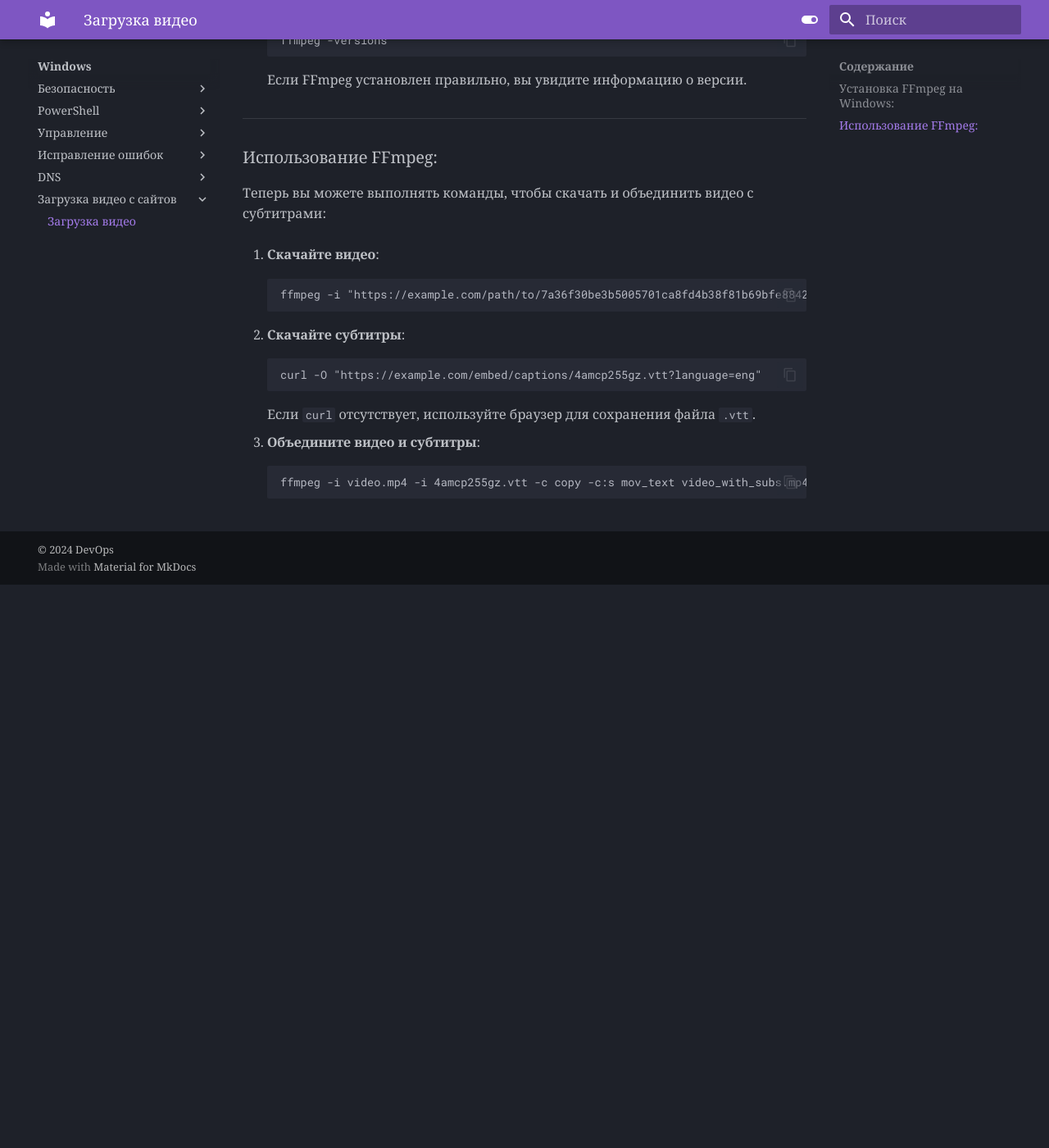
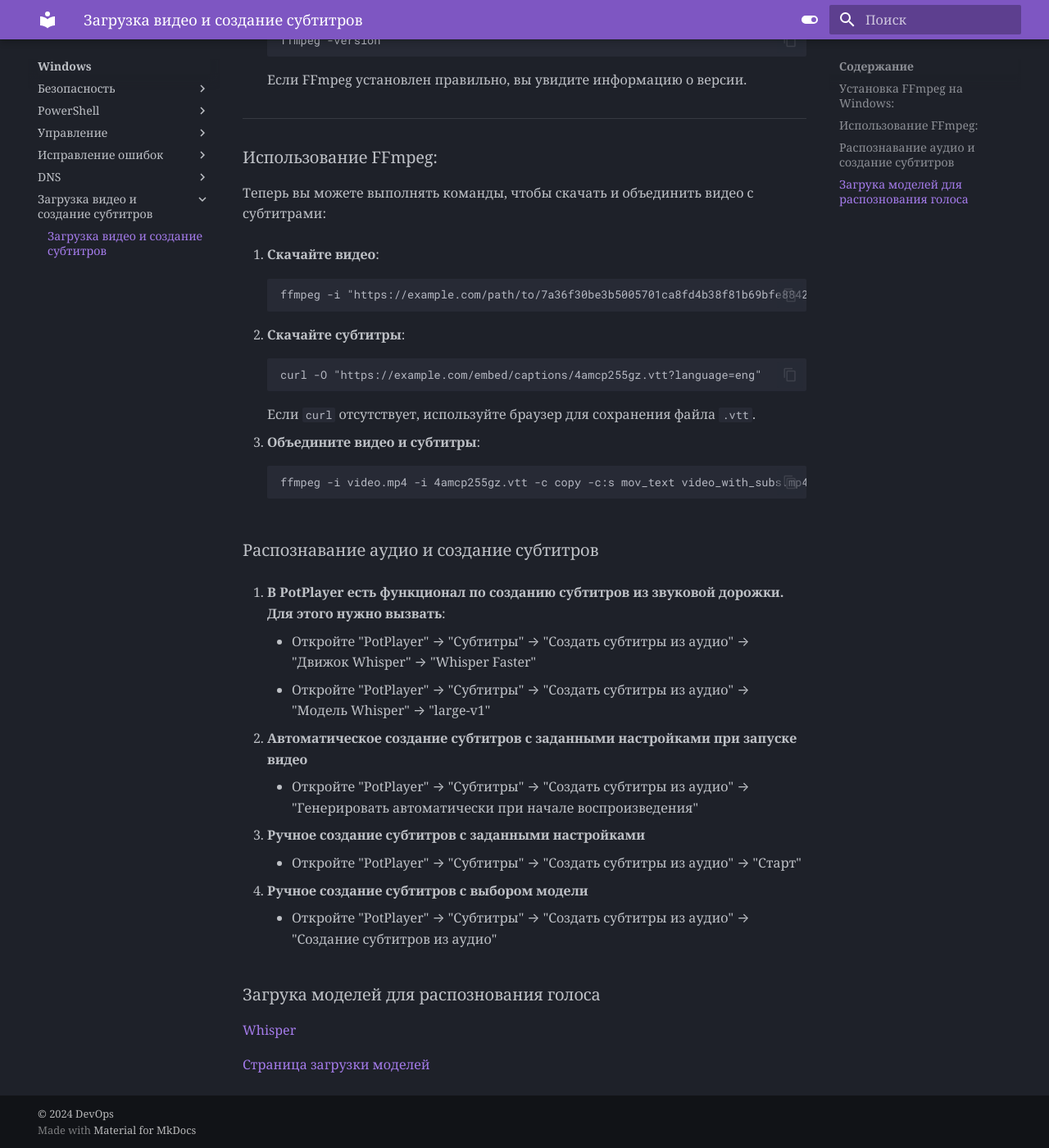
Before and after one commit to Iamseniordevops/DevOpsDocs, an MkDocs documentation site: the page built from docs/Windows/downloadVideo.md, in a window 1280 px wide and 1400 px high, scrolled down 849 px. Shown: the whole window at 82% size. Built offline with MkDocs 1.6.1 and Material for MkDocs 9.7.7, drawn with Linux system fonts in a browser that asks for light colours; before the commit the page ends 1562 px from its top, so only the background shows below that; some of the changed text lies outside the part shown.

Commit message:
Video download add info

````diff
--- a/docs/Windows/downloadVideo.md
+++ b/docs/Windows/downloadVideo.md
@@ -22,7 +22,7 @@
 4. **Проверьте установку**: Откройте командную строку ++win+r++ , затем `cmd` и введите:
 
     ```cmd
-    ffmpeg -versions
+    ffmpeg -version
     ```
     Если FFmpeg установлен правильно, вы увидите информацию о версии.
 
@@ -52,3 +52,23 @@
     ```cmd
     ffmpeg -i video.mp4 -i 4amcp255gz.vtt -c copy -c:s mov_text video_with_subs.mp4
     ```
+
+### Распознавание аудио и создание субтитров
+1. **В PotPlayer есть функционал по созданию субтитров из звуковой дорожки. Для этого нужно вызвать**:
+
+    - Откройте "PotPlayer" → "Субтитры" → "Создать субтитры из аудио" → "Движок Whisper" → "Whisper Faster"
+    - Откройте "PotPlayer" → "Субтитры" → "Создать субтитры из аудио" → "Модель Whisper" → "large-v1"
+
+2. **Автоматическое создание субтитров с заданными настройками при запуске видео**
+    - Откройте "PotPlayer" → "Субтитры" → "Создать субтитры из аудио" → "Генерировать автоматически при начале воспроизведения"
+
+3. **Ручное создание субтитров с заданными настройками**
+    - Откройте "PotPlayer" → "Субтитры" → "Создать субтитры из аудио" → "Старт"
+
+4. **Ручное создание субтитров с выбором модели**
+    - Откройте "PotPlayer" → "Субтитры" → "Создать субтитры из аудио" → "Создание субтитров из аудио"
+
+### Загрука моделей для распознования голоса
+[Whisper](https://github.com/openai/whisper)
+
+[Cтраница загрузки моделей](https://huggingface.co/ggerganov/whisper.cpp/tree/main)
````
Also changed, not shown: docs/Windows/.pages.
